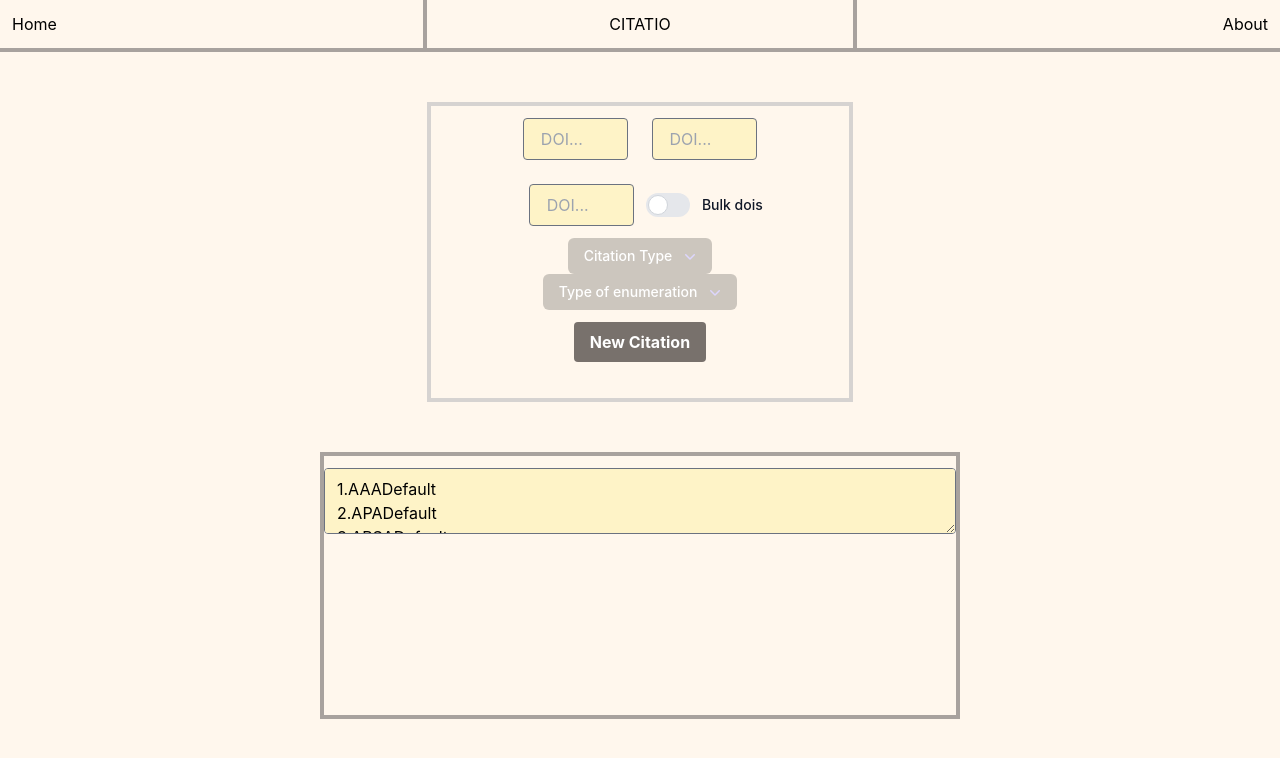
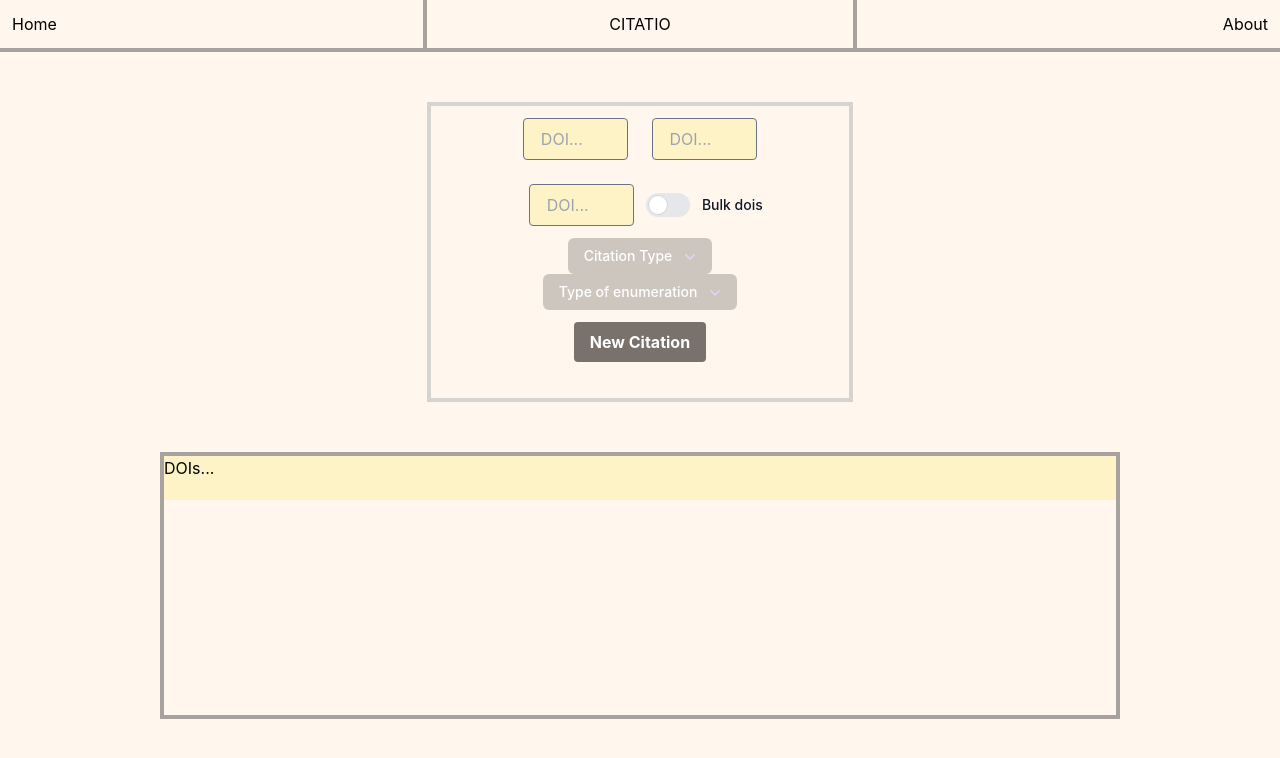
Before and after one commit to kubwosz/citatio, a React (Create React App) app in the folder citatio-frontend/: page / in a window 1280 px wide. Shown: the top 758 px of the page. Built offline with nearby package versions, Linux system fonts and the light colour scheme; a web font is replaced by a local one.

Commit message:
Add working enumeration types, dots and numbers

```diff
--- a/citatio-frontend/src/components/Home.jsx
+++ b/citatio-frontend/src/components/Home.jsx
@@ -90,9 +90,12 @@ const Home = (props) => {
   }
 
   const createResponses = () => {
-    console.log(1);
-    console.log(citationType);
-    return  citations.map((c, idx) => idx+1 + "."+ c.citation + "\n").join("");
+    if(enumerationType === "Number"){
+      return citations.map((c, idx) => <h3> {idx+1 + ". "+ c.citation + "\n"} </h3>) ;
+    }
+    else if(enumerationType === "Dot"){
+      return citations.map((c) => <h3>&bull;  {c.citation} </h3>);
+    }
   }
 
   return (
@@ -145,15 +148,9 @@ const Home = (props) => {
         </div>
       </div>
       <div className=" h-1/3 botton-panel flex justify-center">
-        <div className="h-7/8 w-1/2 border-4 border-stone-400">
-              <div className="flex flex-col pb-5 items-center">
-                <textarea
-                  id="title"
-                  className={`h-full w-full max-h-48 block self-center bg-amber-100 hover:bg-amber-200 py-2 rounded m-3 self-center inline-block readonly blocked disabled`}
-                  placeholder=" DOIs..."
-                  type="text"
-                  value={createResponses()}
-                />
+        <div className="h-7/8 w-3/4 border-4 border-stone-400">
+              <div className="flex flex-col pb-5 items-start justify-start bg-amber-100 hover:bg-amber-200">
+                {doiValue ? createResponses() : "DOIs..."}
               </div>
         </div>
       </div>
```
